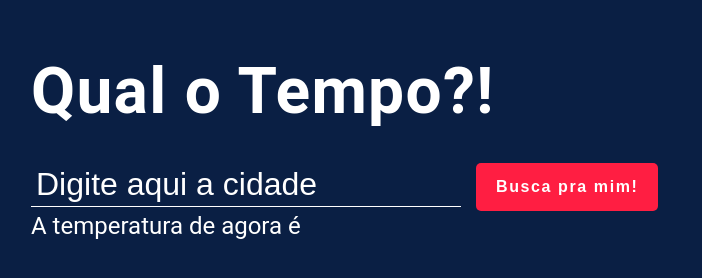
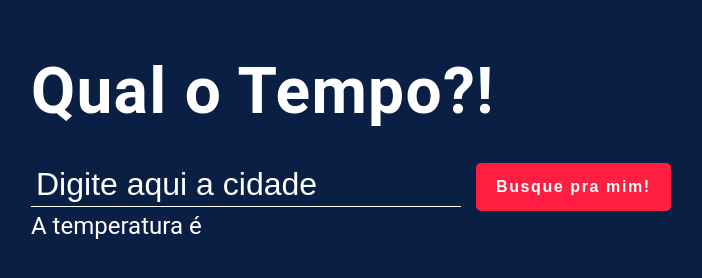
Before and after one commit to thiagoperess/app-qual-o-tempo, a plain HTML site: page index.html in a window 1280 px wide. Shown: the whole page, without its empty margins (19-721 px from the left). Drawn offline with Linux system fonts and the light colour scheme.

Commit message:
Inicio do projeto

```diff
--- a/index.html
+++ b/index.html
@@ -13,10 +13,10 @@
 		  <h1 class="heading">Qual o Tempo?!</h1>
 		  <form>
 			<input type="text" placeholder="Digite aqui a cidade" autofocus>
-			<button type="submit">Busca pra mim!</button>
+			<button type="submit">Busque pra mim!</button>
 			<span class="msg"></span>
 		  </form>
-		  <h2>A temperatura de agora é</h2>
+		  <h2>A temperatura é</h2>
 		</div>
 	  </section>
 	  <section class="ajax-section">
```
